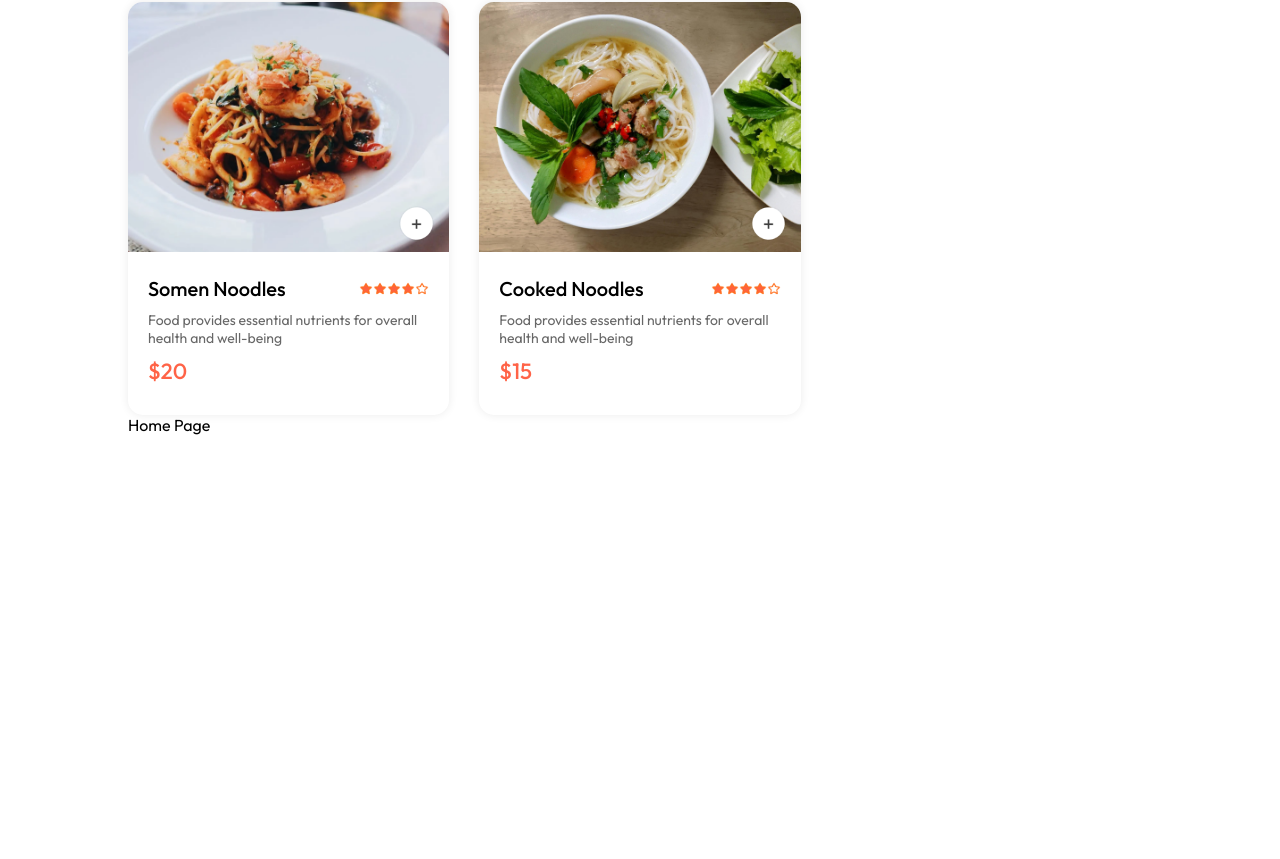
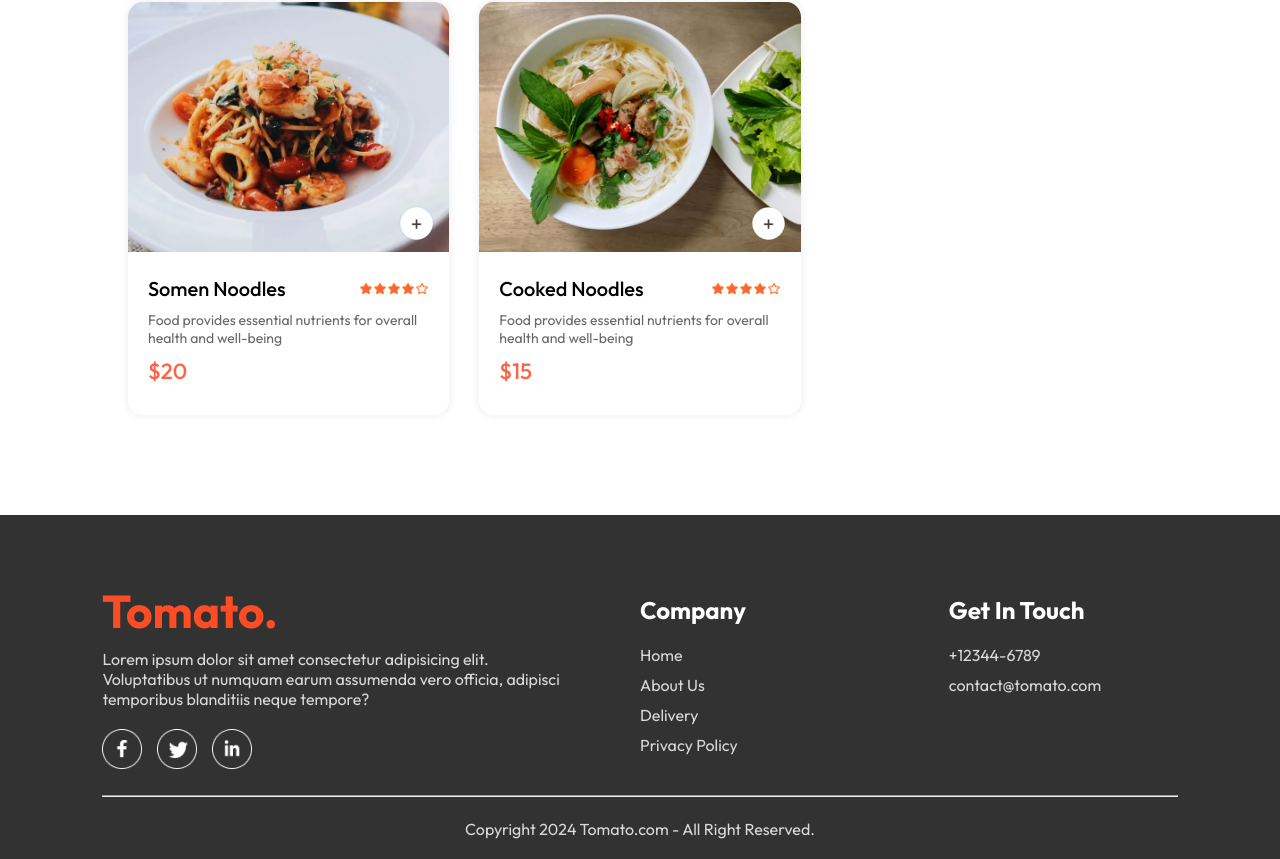
Before and after one commit to Shaurya0786/Food-Delivery-Application, a React (Vite) app in the folder frontend/: page / in a window 1280 px wide. Shown: the part 5537-6396 px from the top of the page. Before the commit the page ends 5972 px from the top, so only its background shows below. Built offline with nearby package versions, Linux system fonts and the light colour scheme.

Commit message:
Finished Footer Section

```diff
--- a/frontend/src/App.jsx
+++ b/frontend/src/App.jsx
@@ -4,9 +4,12 @@
 import Cart from './pages/Cart/Cart'
 import PlaceOrder from './pages/PlaceOrder/PlaceOrder'
 import PageNotFound from './pages/NotFound/PageNotFound'
+import Footer from './components/Footer/Footer'
+
 function App() {
 
   return (
+    <>
     <div className="app">
       <Navbar/>
       <Routes>
@@ -16,6 +19,8 @@
         <Route  path='*' element={<PageNotFound/>}/>
       </Routes>
     </div>
+    <Footer/>
+    </>
   )
 }
 
--- a/frontend/src/components/FoodDisplay/FoodDisplay.jsx
+++ b/frontend/src/components/FoodDisplay/FoodDisplay.jsx
@@ -12,7 +12,9 @@
         <h2>Top Dishes Near You</h2>
         <div className='food-display-list'>
             {food_list.map((item,index)=>{
-                return <FoodCart key={index} id={item._id} name={item.name} description={item.description} price={item.price} image={item.image} />
+                if(category=='All' || category==item.category){
+                    return <FoodCart key={index} id={item._id} name={item.name} description={item.description} price={item.price} image={item.image} />
+                }
             })}
         </div>
     </div>
--- /dev/null
+++ b/frontend/src/components/Footer/Footer.jsx
@@ -0,0 +1,45 @@
+import React from 'react'
+import './footer.css'
+import { assets } from '../../assets/assets'
+
+const Footer = () => {
+  return (
+    <div className='footer'>
+      <div className="footer-content">
+      <div className="footer-content-left">
+        <img src={assets.logo} alt="" />
+        <p>Lorem ipsum dolor sit amet consectetur adipisicing elit. Voluptatibus ut
+         numquam earum assumenda vero officia, adipisci temporibus blanditiis neque
+        tempore?</p>
+        <div className="footer-social-icons">
+            <img src={assets.facebook_icon} alt="" />
+            <img src={assets.twitter_icon} alt="" />
+            <img src={assets.linkedin_icon} alt="" />
+        </div>
+      </div>
+      <div className="footer-content-center">
+        <h2>Company</h2>
+        <ul>
+            <li>Home</li>
+            <li>About Us</li>
+            <li>Delivery</li>
+            <li>Privacy Policy</li>
+        </ul>
+      </div>
+      <div className="footer-content-right">
+        <h2>Get In Touch</h2>
+        <ul>
+            <li>+12344-6789</li>
+            <li>contact@tomato.com</li>
+        </ul>
+      </div>
+      </div>
+      <hr />
+      <p className='footer-copyright'>
+        Copyright 2024 Tomato.com - All Right Reserved.
+      </p>
+    </div>
+  )
+}
+
+export default Footer
--- /dev/null
+++ b/frontend/src/components/Footer/footer.css
@@ -0,0 +1,43 @@
+.footer{
+    color: #d9d9d9;
+    background-color: #323232;
+    display: flex;
+    flex-direction: column;
+    align-items: center;
+    gap: 20px;
+    padding: 20px 8vw;
+    padding-top: 80px;
+    margin-top: 100px;
+}
+.footer-content{
+    width: 100%;
+    display: grid;
+    grid-template-columns: 2fr 1fr 1fr;
+    gap: 80px;
+}
+.footer-content-left , .footer-content-right , .footer-content-center{
+    display: flex;
+    flex-direction: column;
+    align-items: start;
+    gap: 20px;
+}
+
+.footer-content-left li, .footer-content-right li, .footer-content-center li{
+    list-style: none;
+    margin-bottom: 10px;
+}
+
+.footer-content-right h2, .footer-content-center h2{
+    color: white;
+}
+
+.footer-social-icons img{
+    width: 40px;
+    margin-right: 15px;
+}
+
+.footer hr{
+    width: 100%;
+    margin: 2px 0px;
+    height: 2px;
+}
--- a/frontend/src/pages/Home/Home.jsx
+++ b/frontend/src/pages/Home/Home.jsx
@@ -3,6 +3,7 @@
 import Header from '../../components/Header/Header'
 import ExploreMenu from '../../components/ExploreMenu/ExploreMenu'
 import FoodDisplay from '../../components/FoodDisplay/FoodDisplay'
+import Footer from '../../components/Footer/Footer'
 
 function Home(){
 
@@ -13,7 +14,6 @@
         <Header/>
         <ExploreMenu category={category} setCategory={setCategory}/>
         <FoodDisplay category={category} />
-      Home Page
     </div>
   )
 }
```
